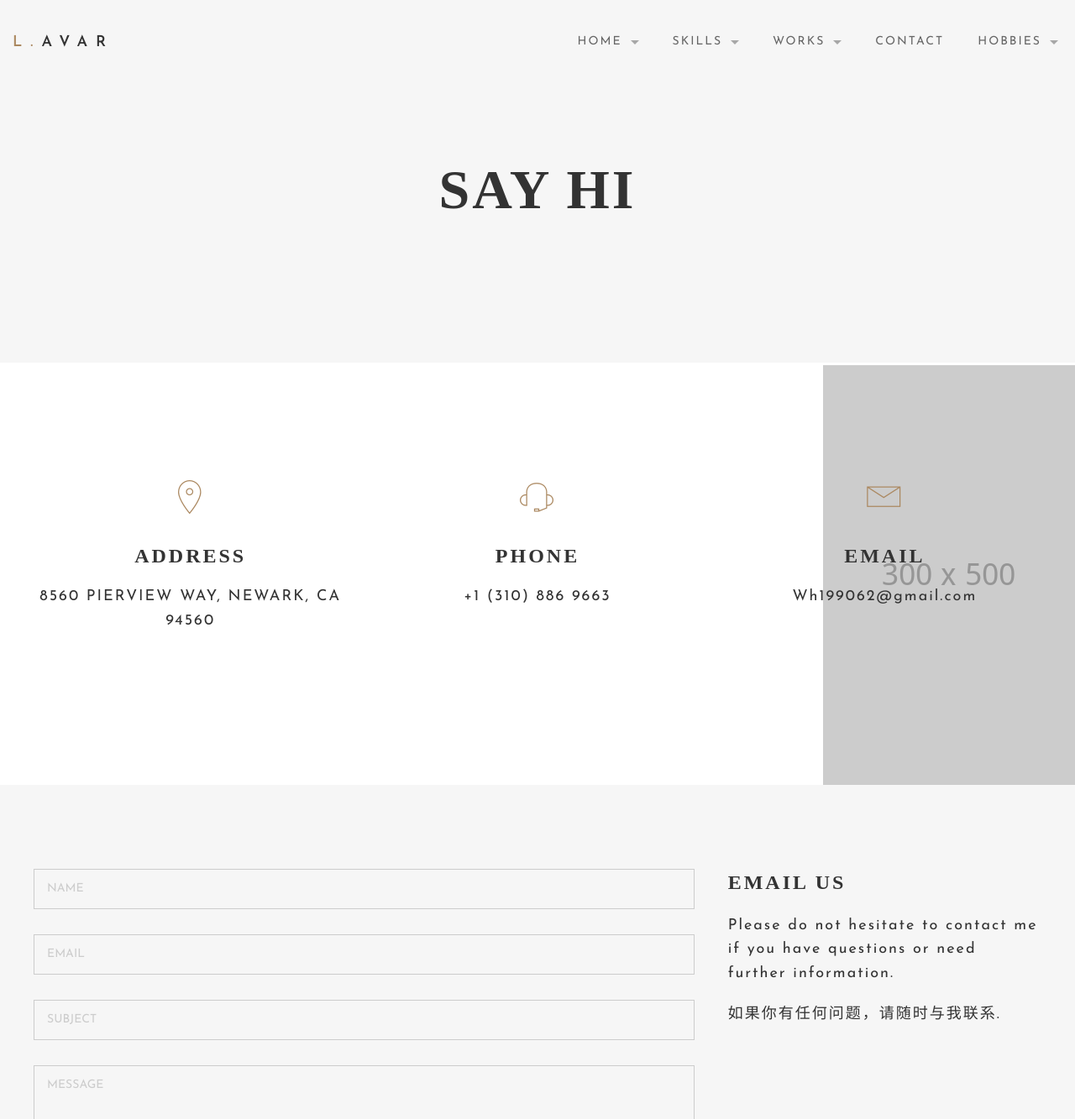
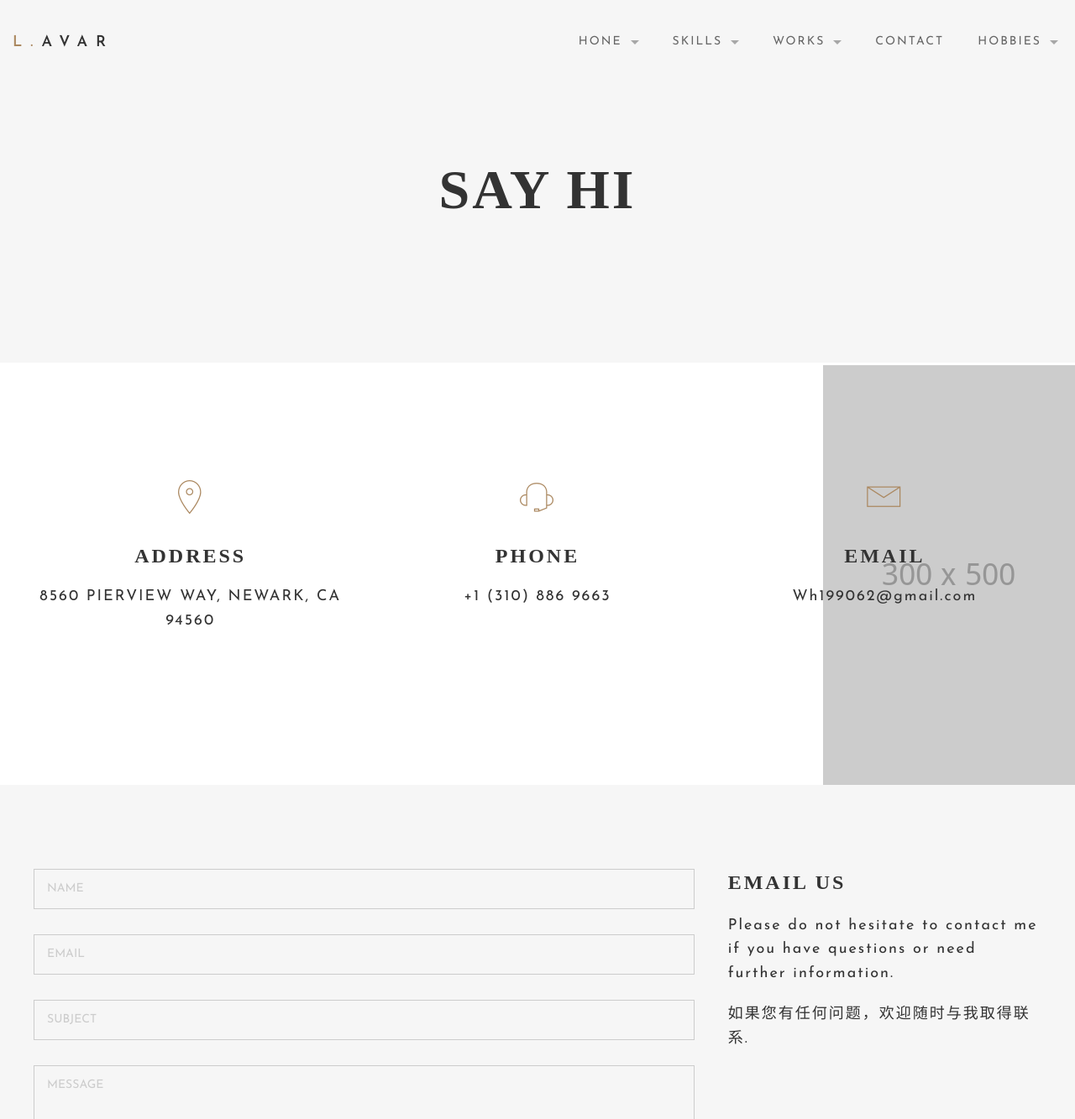
Before and after one commit to sarawh/sarawh.github.io, a Jekyll site: the page built from contact.html, in a window 1280 px wide. Shown: the top 1333 px of the page at 84% size. Built offline with Jekyll 4.4.1, drawn with Linux system fonts in a browser that asks for light colours; some web fonts are replaced.

Commit message:
change 4

```diff
--- a/_data/nav.yml
+++ b/_data/nav.yml
@@ -1,28 +1,28 @@
-- name: Home
+- name: Hone
   path: index.html
   section_id: home
   children:
-    - name: Home Studio
+    - name: Introduction
       path: index.html
-    - name: Home Personal
+    - name: Education
       path: index-personal.html
 - name: Skills
   path: about.html
   section_id: pages
   children:
-    - name: About Us
+    - name: About Sara
       path: about.html
-    - name: Services
+    - name: About Sara
       path: services.html
-    - name: Services 2
+    - name: Working Skills
       path: services-2.html
 - name: Works
   path: portfolio.html
   section_id: works
   children:
-    - name: Portfolio Style 1
+    - name: Portfolio for Works
       path: portfolio.html
-    - name: Portfolio Style 2
+    - name: Portfolio for Interests
       path: portfolio-2.html
     - name: Single Page 1
       path: portfolio-item.html
@@ -35,7 +35,7 @@
   path: blog.html
   section_id: blog
   children:
-    - name: Blog
+    - name: After Work
       path: blog/
     - name: Single Page
       path: travel/2016/04/06/beautiful-day.html
--- a/contact.html
+++ b/contact.html
@@ -60,7 +60,7 @@
     <div class="large-4 columns">
       <h3>Email Us</h3>
       <p>Please do not hesitate to contact me if you have questions or need further information.</p>
-      <p>如果你有任何问题，请随时与我联系.</p>
+      <p>如果您有任何问题，欢迎随时与我取得联系.</p>
     </div>
   </div>
 </div>
```
